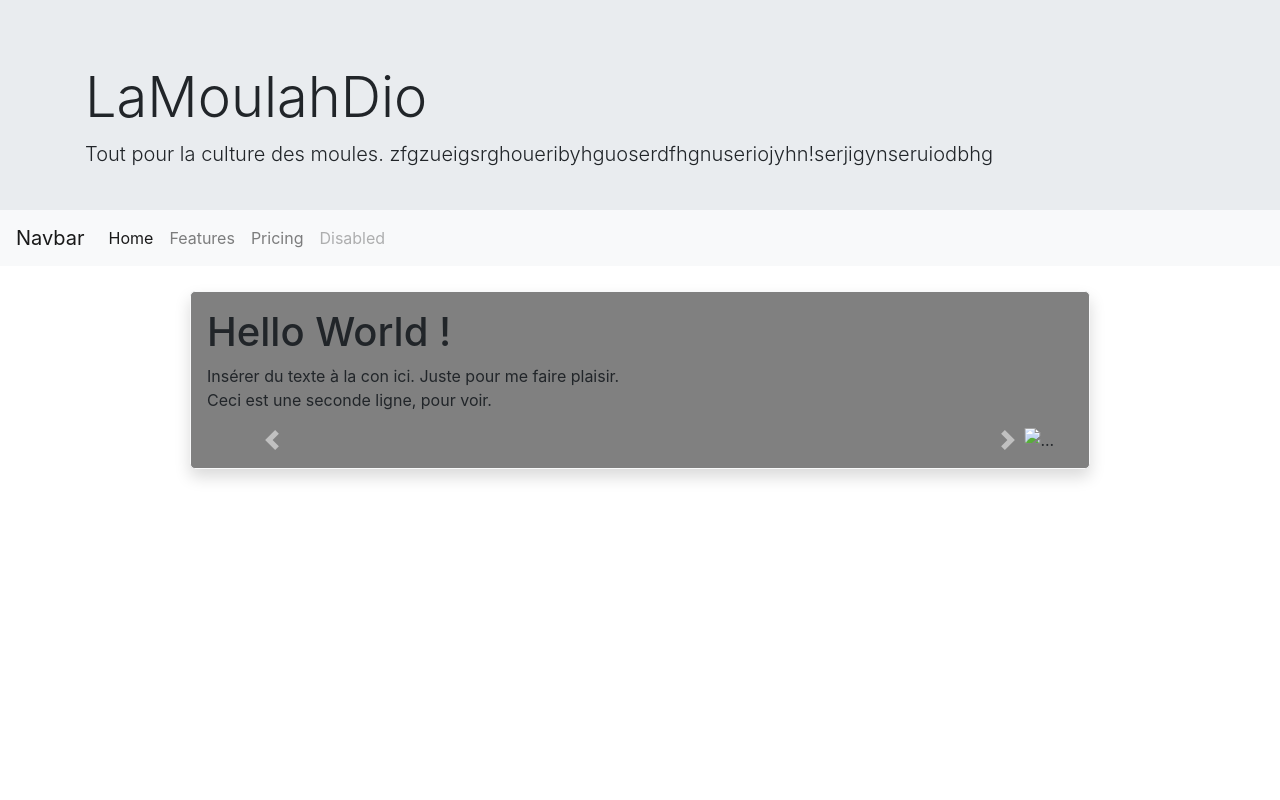
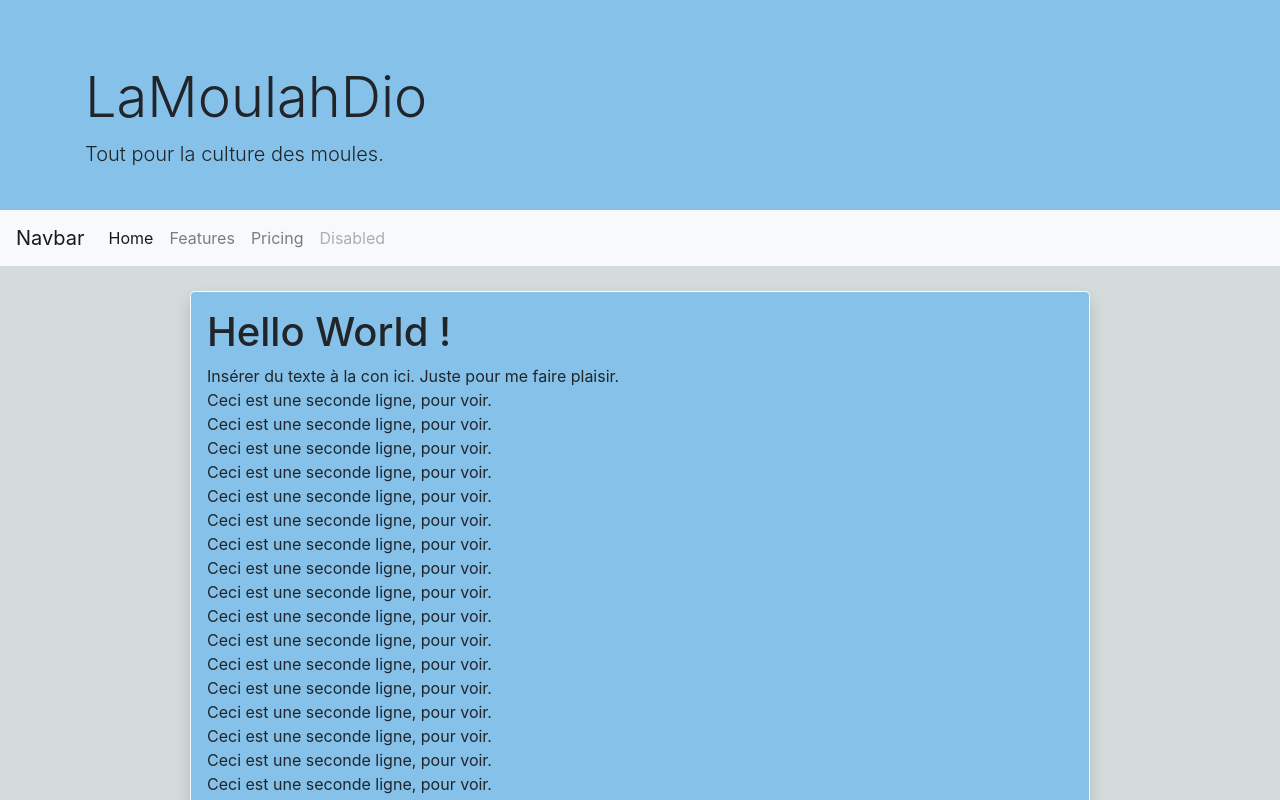
Before and after one commit to ElCornet/cl-ment, a plain HTML site: page index.html in a window 1280 px wide. Shown: the top 800 px of the page. Drawn offline with nearby package versions, Linux system fonts and the light colour scheme.

Commit message:
Template improval

```diff
--- a/index.html
+++ b/index.html
@@ -10,19 +10,19 @@
 
     <title>LaMoulahDio</title>
   </head>
-  <body>
+  <body style="background-color:#D5DBDB;">
 
 	<!-- Banner -->
-	<div class="jumbotron jumbotron-fluid" style="margin-bottom: 0px; padding-bottom: 25px;">
+	<div class="jumbotron jumbotron-fluid" style="margin-bottom: 0px; padding-bottom: 25px; background-color: #85C1E9;">
   <div class="container">
     <h1 class="display-4">LaMoulahDio</h1>
-    <p class="lead">Tout pour la culture des moules. zfgzueigsrghoueribyhguoserdfhgnuseriojyhn!serjigynseruiodbhg</p>
+    <p class="lead">Tout pour la culture des moules.</p>
 
   </div>
 </div>
 
 <!-- Navbar -->
-    <nav class="navbar navbar-expand-lg navbar-light bg-light pl-auto" style=" margin-bottom: 25px;">
+    <nav class="navbar navbar-expand-lg navbar-light bg-light pl-auto" style="margin-bottom: 25px;">
   <a class="navbar-brand" href="#">Navbar</a>
   <button class="navbar-toggler" type="button" data-toggle="collapse" data-target="#navbarNavAltMarkup" aria-controls="navbarNavAltMarkup" aria-expanded="false" aria-label="Toggle navigation">
     <span class="navbar-toggler-icon"></span>
@@ -38,22 +38,51 @@
 </nav>
 
 <!-- BodyText -->
-	<div class="mx-auto border border-light rounded-lg shadow p-3 mb-5" style="max-width: 900px; background-color: grey;">
+	<div class="mx-auto border border-light rounded-lg shadow p-3 mb-5" style="background-color: #85C1E9 ; max-width: 900px;">
 		<H1>Hello World !</H1>
 		<p>Insérer du texte à la con ici. Juste pour me faire plaisir.
 		<br/>Ceci est une seconde ligne, pour voir.
+		<br/>Ceci est une seconde ligne, pour voir.
+		<br/>Ceci est une seconde ligne, pour voir.
+		<br/>Ceci est une seconde ligne, pour voir.
+		<br/>Ceci est une seconde ligne, pour voir.
+		<br/>Ceci est une seconde ligne, pour voir.
+		<br/>Ceci est une seconde ligne, pour voir.
+		<br/>Ceci est une seconde ligne, pour voir.
+		<br/>Ceci est une seconde ligne, pour voir.
+		<br/>Ceci est une seconde ligne, pour voir.
+		<br/>Ceci est une seconde ligne, pour voir.
+		<br/>Ceci est une seconde ligne, pour voir.
+		<br/>Ceci est une seconde ligne, pour voir.
+		<br/>Ceci est une seconde ligne, pour voir.
+		<br/>Ceci est une seconde ligne, pour voir.
+		<br/>Ceci est une seconde ligne, pour voir.
+		<br/>Ceci est une seconde ligne, pour voir.
+		<br/>Ceci est une seconde ligne, pour voir.
+		<br/>Ceci est une seconde ligne, pour voir.
+		<br/>Ceci est une seconde ligne, pour voir.
+		<br/>Ceci est une seconde ligne, pour voir.
+		<br/>Ceci est une seconde ligne, pour voir.
+		<br/>Ceci est une seconde ligne, pour voir.
+		<br/>Ceci est une seconde ligne, pour voir.
+		<br/>Ceci est une seconde ligne, pour voir.
+		<br/>Ceci est une seconde ligne, pour voir.
+		<br/>Ceci est une seconde ligne, pour voir.
+		<br/>Ceci est une seconde ligne, pour voir.
+
 		</p>
 
+<!-- Carousel -->
 		<div id="carouselExampleControls" class="carousel slide" data-ride="carousel">
-  <div class="carousel-inner">
+  <div class="carousel-inner shadow">
     <div class="carousel-item active">
-      <img src="..." class="d-block w-100" alt="...">
+      <img src="images/Car1.jpg" class="d-block w-100" alt="...">
     </div>
     <div class="carousel-item">
-      <img src="..." class="d-block w-100" alt="...">
+      <img src="images/Car2.jpg" class="d-block w-100" alt="...">
     </div>
     <div class="carousel-item">
-      <img src="..." class="d-block w-100" alt="...">
+      <img src="images/Car3.jpg" class="d-block w-100" alt="...">
     </div>
   </div>
   <a class="carousel-control-prev" href="#carouselExampleControls" role="button" data-slide="prev">
@@ -67,7 +96,12 @@
 </div>
 
 	</div>
+<!-- footer -->
 
+<div class="container bg-light" style="margin-bottom: 10px;">
+<h1>Hello World</h1>
+
+</div>
 
 
     <!-- Optional JavaScript -->
```
Also changed, not shown: images/Car1.jpg (added), images/Car2.jpg (added), images/Car3.jpg (added), images/Car4.jpg (added).
